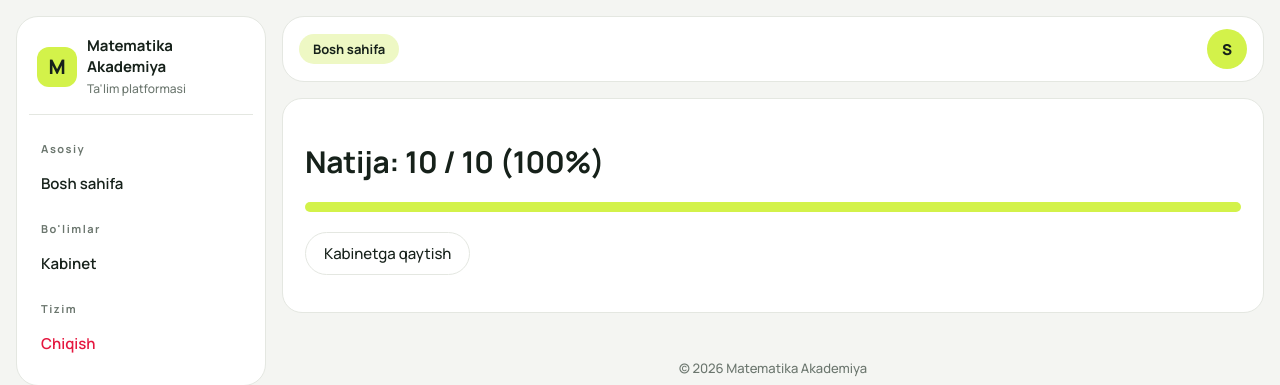
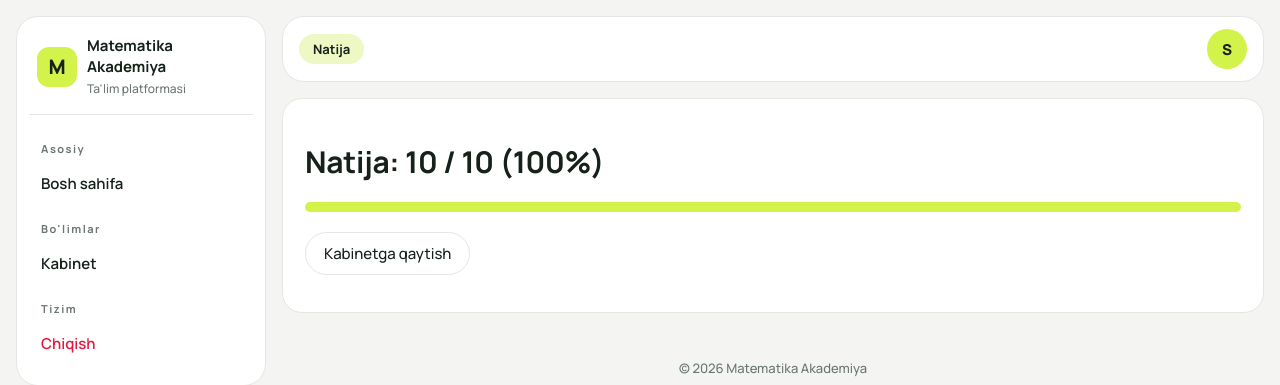
Before and after one commit to rahimjonovabdullo/matematika-akademiya, a Django app: page /natija/1/ in a window 1280 px wide. Shown: the top 385 px of the page. Run offline with Django 5.2, Linux system fonts and the light colour scheme; a user stored in the database is signed in; tables that the repository leaves empty hold one stand-in row (values such as "Sample post").

Commit message:
Add breadcrumb block to quiz result template

```diff
--- a/academy/templates/academy/quiz_result.html
+++ b/academy/templates/academy/quiz_result.html
@@ -1,4 +1,5 @@
 {% extends "base.html" %}
+{% block crumb %}Natija{% endblock %}
 {% block content %}
 <div class="card">
   <h1>Natija: {{ attempt.score }} / {{ attempt.total }} ({{ attempt.percent }}%)</h1>
```
